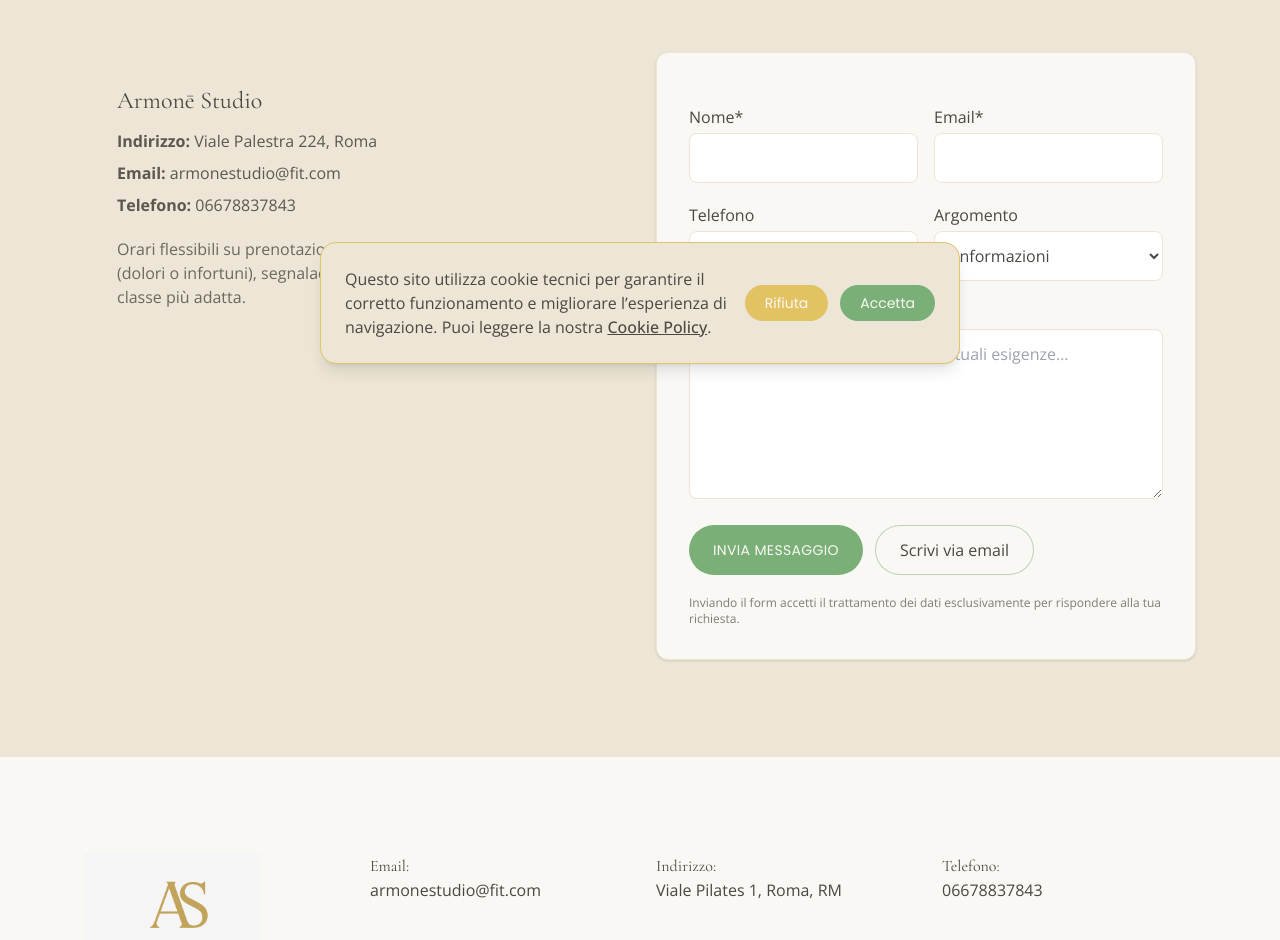
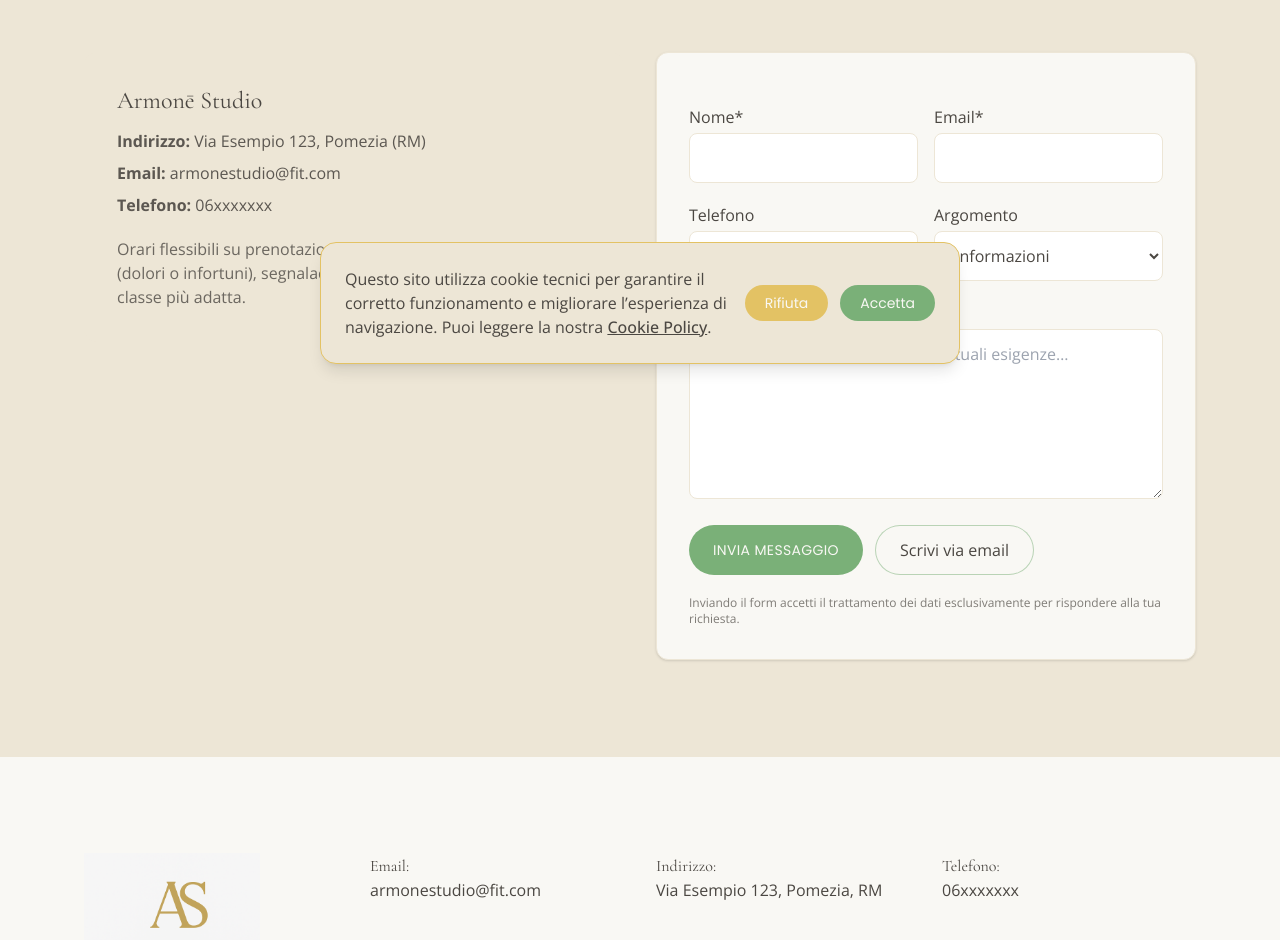
Before and after one commit to alelodato/armone, a React (Vite) app in the folder armonestudio/: page /contact in a window 1280 px wide. Shown: the part 420-1360 px from the top of the page. Built offline with nearby package versions, Linux system fonts and the light colour scheme.

Commit message:
adjusted infos

```diff
--- a/armonestudio/src/components/Footer.jsx
+++ b/armonestudio/src/components/Footer.jsx
@@ -12,10 +12,10 @@ export default function Footer(){
           <p className="font-body text-brand-400"><span className="font-heading">Email:</span><br/>armonestudio@fit.com</p>
         </div>
         <div>
-          <p className="font-body text-brand-400"><span className="font-heading">Indirizzo:</span><br/>Viale Pilates 1, Roma, RM</p>
+          <p className="font-body text-brand-400"><span className="font-heading">Indirizzo:</span><br/>Via Esempio 123, Pomezia, RM</p>
         </div>
         <div>
-          <p className="font-body text-brand-400"><span className="font-heading">Telefono:</span><br/>06678837843</p>
+          <p className="font-body text-brand-400"><span className="font-heading">Telefono:</span><br/>06xxxxxxx</p>
         </div>
       </div>
 
--- a/armonestudio/src/pages/About.jsx
+++ b/armonestudio/src/pages/About.jsx
@@ -44,7 +44,7 @@ export default function About() {
               La nostra storia
             </h2>
             <p className="font-body text-brand-400 leading-relaxed">
-              Nato a Roma, Armonē Studio è stato fondato con un’idea semplice:
+              Nato a Pomezia, Armonē Studio è stato fondato con un’idea semplice:
               riportare equilibrio tra corpo e mente attraverso un approccio
               contemporaneo al Pilates. Ogni lezione è guidata da insegnanti
               certificati e attenti, per aiutarti a migliorare postura, forza e
@@ -75,7 +75,7 @@ export default function About() {
             <dl className="font-body text-brand-400/90 space-y-3">
               <div>
                 <dt className="text-sm uppercase tracking-wide">Location</dt>
-                <dd className="text-base">Viale Palestra 224, Roma (RM)</dd>
+                <dd className="text-base">Via Esempio 123, Pomezia (RM)</dd>
               </div>
               <div>
                 <dt className="text-sm uppercase tracking-wide">Fondazione</dt>
@@ -83,7 +83,7 @@ export default function About() {
               </div>
               <div>
                 <dt className="text-sm uppercase tracking-wide">Contatti</dt>
-                <dd className="text-base">armonestudio@fit.com • 06678837843</dd>
+                <dd className="text-base">armonestudio@fit.com • 06xxxxxxx</dd>
               </div>
               <div>
                 <dt className="text-sm uppercase tracking-wide">Orari</dt>
@@ -161,7 +161,7 @@ export default function About() {
               referrerPolicy="no-referrer-when-downgrade"
               src={
                 "https://www.google.com/maps?q=" +
-                encodeURIComponent("Viale Benessere 224, Roma, RM") +
+                encodeURIComponent("Via Esempio 123, Pomezia, RM") +
                 "&output=embed"
               }
             />
--- a/armonestudio/src/pages/Contact.jsx
+++ b/armonestudio/src/pages/Contact.jsx
@@ -62,9 +62,9 @@ export default function Contact() {
           <aside className="bg-brand-100 rounded-xl p-6 md:p-8 border border-brand-100">
             <h2 className="font-heading text-brand-400 text-2xl mb-3">Armonē Studio</h2>
             <ul className="font-body text-brand-400/90 space-y-2">
-              <li><strong>Indirizzo:</strong> Viale Palestra 224, Roma</li>
+              <li><strong>Indirizzo:</strong> Via Esempio 123, Pomezia (RM)</li>
               <li><strong>Email:</strong> armonestudio@fit.com</li>
-              <li><strong>Telefono:</strong> 06678837843</li>
+              <li><strong>Telefono:</strong> 06xxxxxxx</li>
             </ul>
             <p className="font-body text-brand-400/80 mt-5">
               Orari flessibili su prenotazione. Se hai esigenze specifiche (dolori o infortuni),
```
